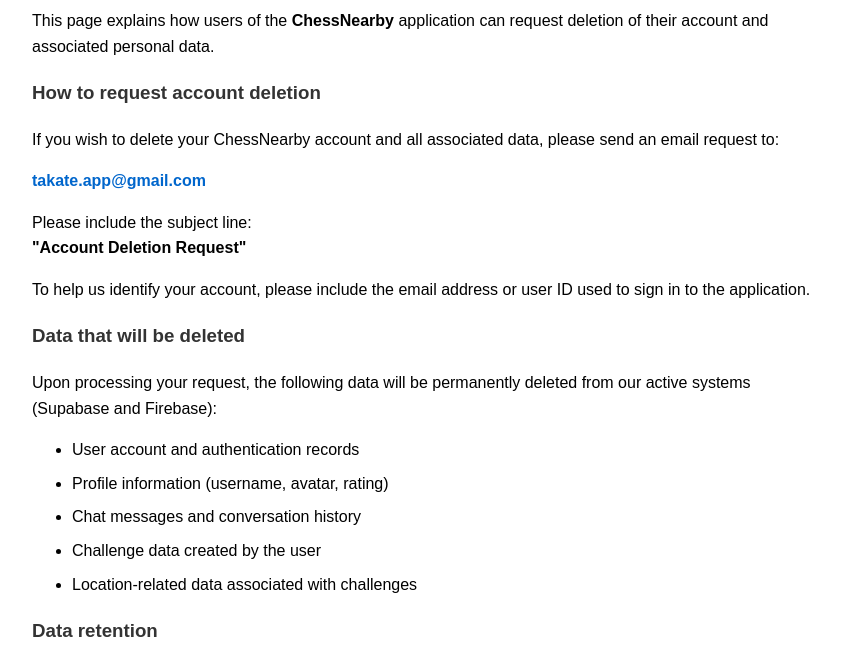
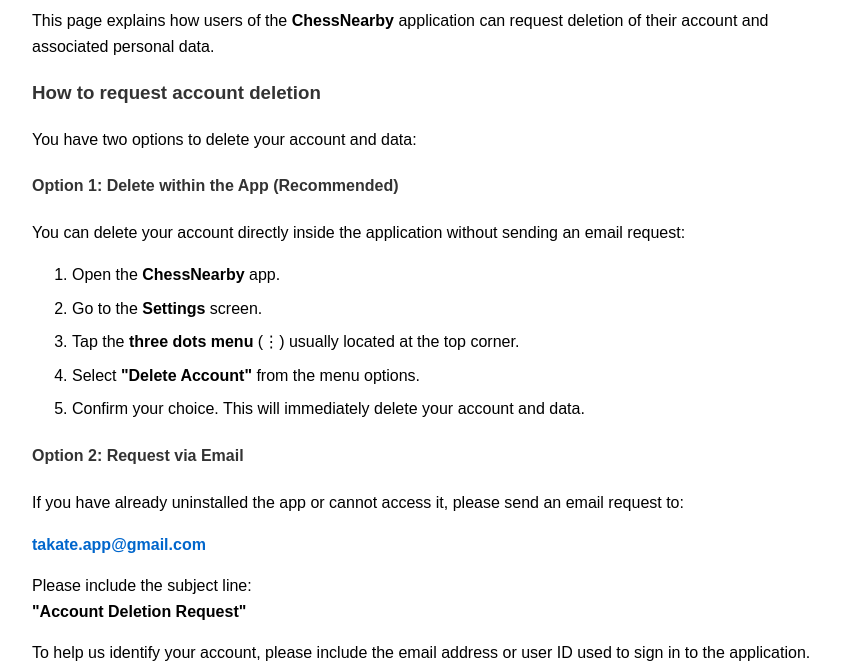
Before and after one commit to takateapp/chess-nearby, a plain HTML site: page delete-account.html in a window 1280 px wide. Shown: the part 106-776 px from the top of the page, without its empty margins (208-1066 px from the left). Drawn offline with Linux system fonts and the light colour scheme.

Commit message:
Update delete-account.html

```diff
--- a/delete-account.html
+++ b/delete-account.html
@@ -22,7 +22,20 @@
 
     <h3>How to request account deletion</h3>
 
-    <p>If you wish to delete your ChessNearby account and all associated data, please send an email request to:</p>
+    <p>You have two options to delete your account and data:</p>
+
+    <h4>Option 1: Delete within the App (Recommended)</h4>
+    <p>You can delete your account directly inside the application without sending an email request:</p>
+    <ol>
+        <li>Open the <strong>ChessNearby</strong> app.</li>
+        <li>Go to the <strong>Settings</strong> screen.</li>
+        <li>Tap the <strong>three dots menu</strong> (&#8942;) usually located at the top corner.</li>
+        <li>Select <strong>"Delete Account"</strong> from the menu options.</li>
+        <li>Confirm your choice. This will immediately delete your account and data.</li>
+    </ol>
+
+    <h4>Option 2: Request via Email</h4>
+    <p>If you have already uninstalled the app or cannot access it, please send an email request to:</p>
 
     <p><strong><a href="mailto:takate.app@gmail.com">takate.app@gmail.com</a></strong></p>
 
@@ -49,7 +62,7 @@
 
     <h3>Additional information</h3>
 
-    <p>Uninstalling the application will stop further data collection, but it will not automatically delete your account or stored data.</p>
+    <p>Uninstalling the application will stop further data collection, but it will not automatically delete your account or stored data. You must use one of the methods above.</p>
 
     <p>For more details about how we handle personal information, please review our <a href="privacy-policy.html">Privacy Policy</a>.</p>
 
```
